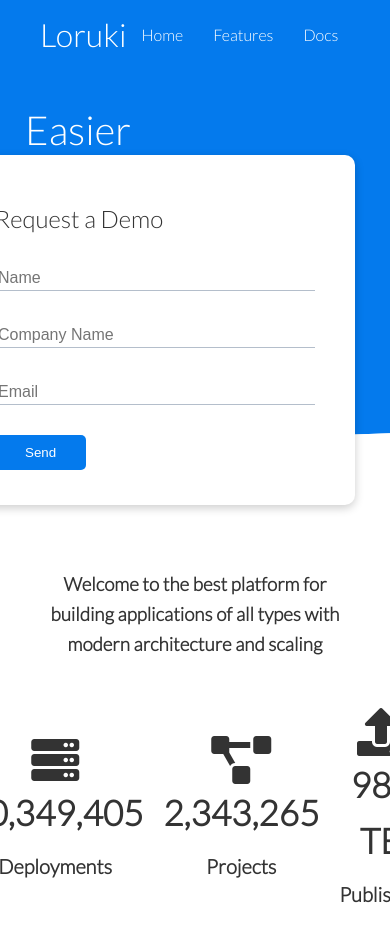
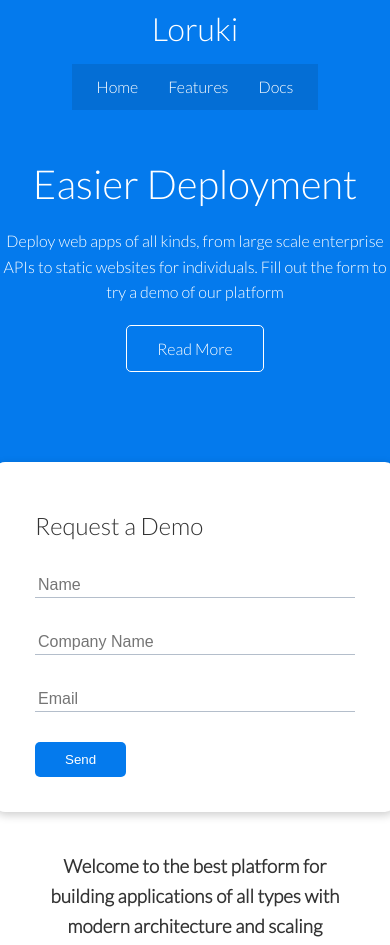
Before and after one commit to DevAVIJIT7/html-css-loruki, a plain HTML site: page index.html in a window 390 px wide. Shown: the top 945 px of the page. Drawn offline with Linux system fonts and the light colour scheme.

Commit message:
mobile view added (#4)

```diff
--- a/css/style.css
+++ b/css/style.css
@@ -193,3 +193,49 @@ img {
 .footer .social a {
     margin: 0 10px;
 }
+
+/* Tablets and under */
+@media(max-width: 768px) {
+    .grid,
+    .showcase .grid,
+    .stats .grid,
+    .cli .grid,
+    .cloud .grid {
+        grid-template-columns: 1fr;
+        grid-template-rows: 1fr;
+    }
+
+    .showcase {
+        height: auto;
+    }
+
+    .showcase-text {
+        text-align: center;
+        margin-top: 40px;
+    }
+
+    .showcase-from {
+        justify-self: center;
+        margin: auto;
+    }
+
+    .cli .grid > *:first-child {
+        grid-column: 1;
+        grid-row: 1;
+    }
+}
+/* Mobile */
+@media(max-width: 500px) {
+    .navbar {
+        height: 110px;
+    }
+
+    .navbar .flex {
+        flex-direction: column;
+    }
+
+    .navbar ul {
+        padding: 10px;
+        background-color: rgba(0, 0, 0, 0.1);
+    }
+}
```
